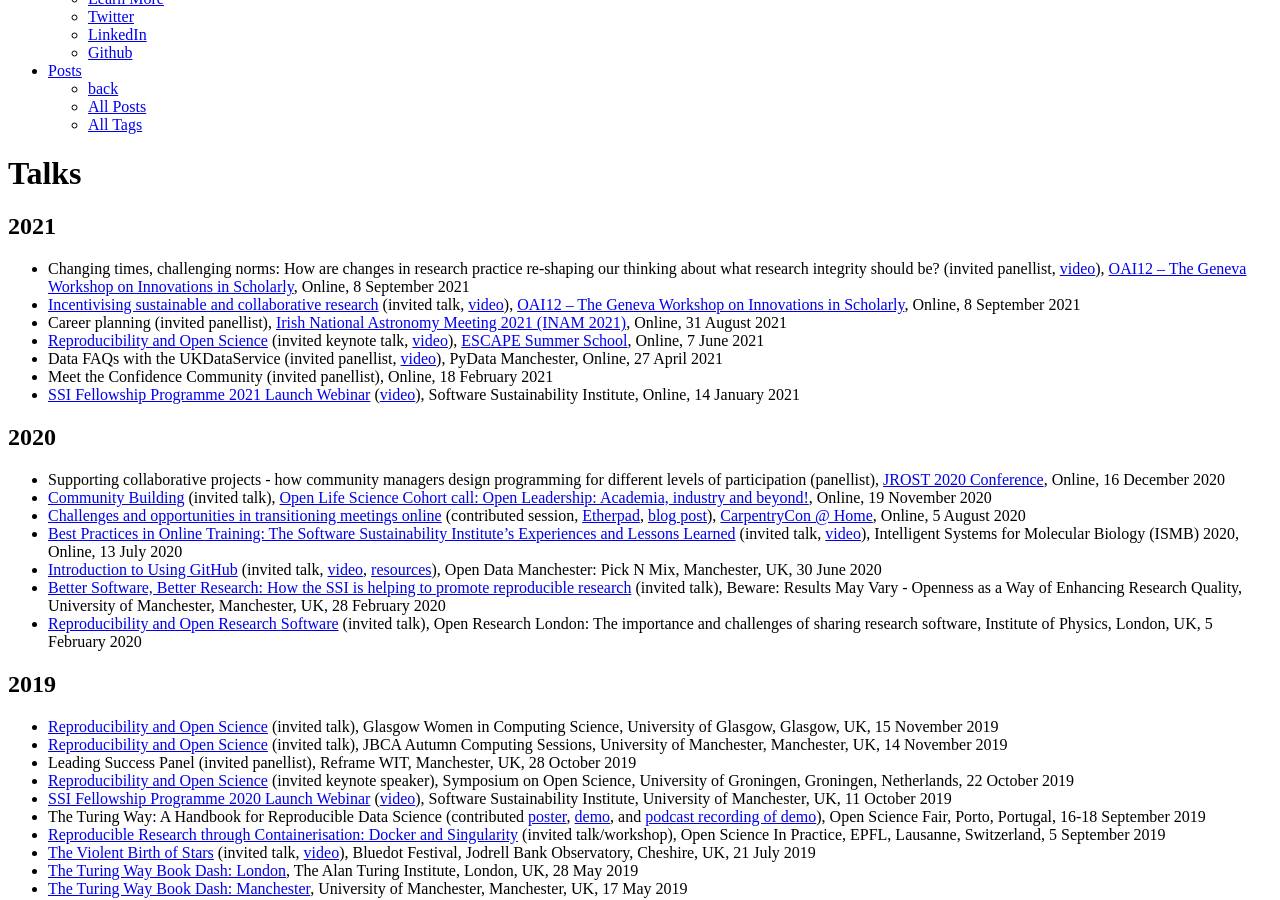
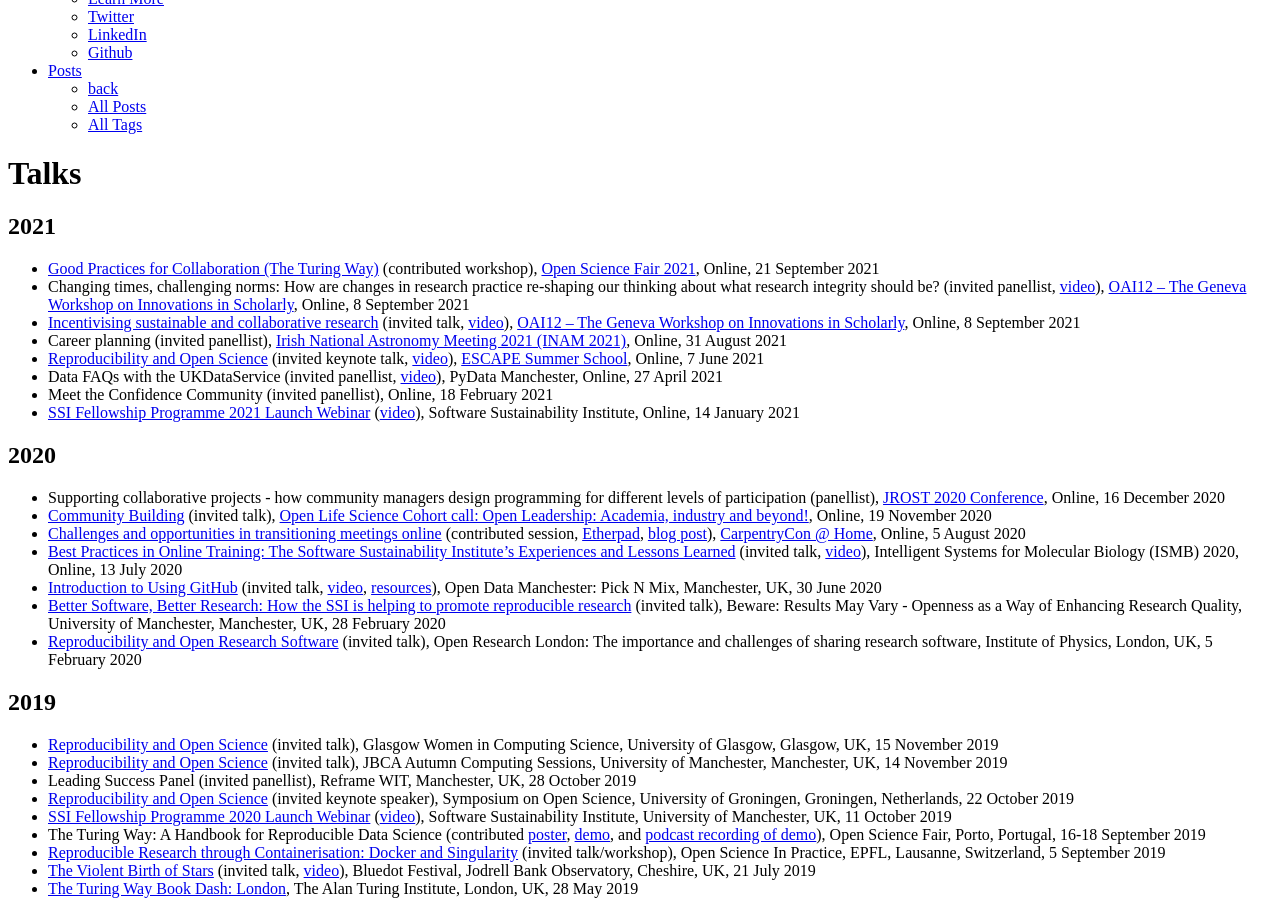
Before and after one commit to rainsworth/rainsworth.github.io, a Jekyll site: the page built from talks/index.md, in a window 1280 px wide and 900 px high, scrolled down 608 px. Built offline with Jekyll 4.4.1, drawn with Linux system fonts in a browser that asks for light colours.

Commit message:
Update index.md

```diff
--- a/talks/index.md
+++ b/talks/index.md
@@ -8,6 +8,7 @@
 
 ## 2021
 
+* [Good Practices for Collaboration (The Turing Way)](https://doi.org/10.5281/zenodo.5511878) (contributed workshop), [Open Science Fair 2021](https://www.opensciencefair.eu/), Online, 21 September 2021
 * Changing times, challenging norms: How are changes in research practice re-shaping our thinking about what research integrity should be? (invited panellist, [video](https://vimeo.com/588305806#t=7035s)), [OAI12 – The Geneva Workshop on Innovations in Scholarly](https://oai.events/oai12/), Online, 8 September 2021
 * [Incentivising sustainable and collaborative research](https://doi.org/10.6084/m9.figshare.14986890) (invited talk, [video](https://vimeo.com/588305806#t=1500s)), [OAI12 – The Geneva Workshop on Innovations in Scholarly](https://oai.events/oai12/), Online, 8 September 2021
 * Career planning (invited panellist), [Irish National Astronomy Meeting 2021 (INAM 2021)](https://astronomers.ie/inam-2021/), Online, 31 August 2021
```
